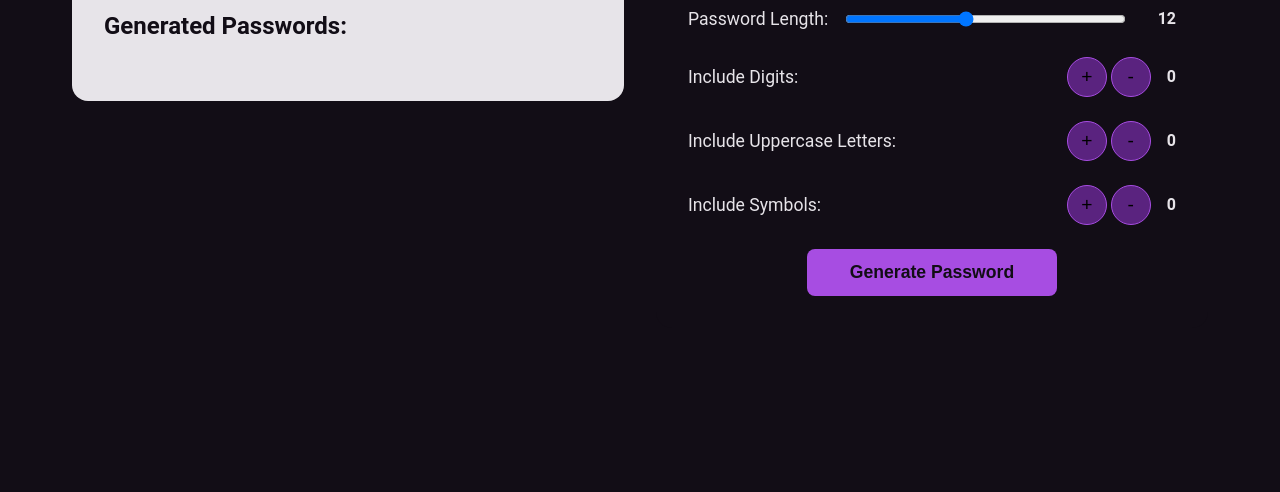
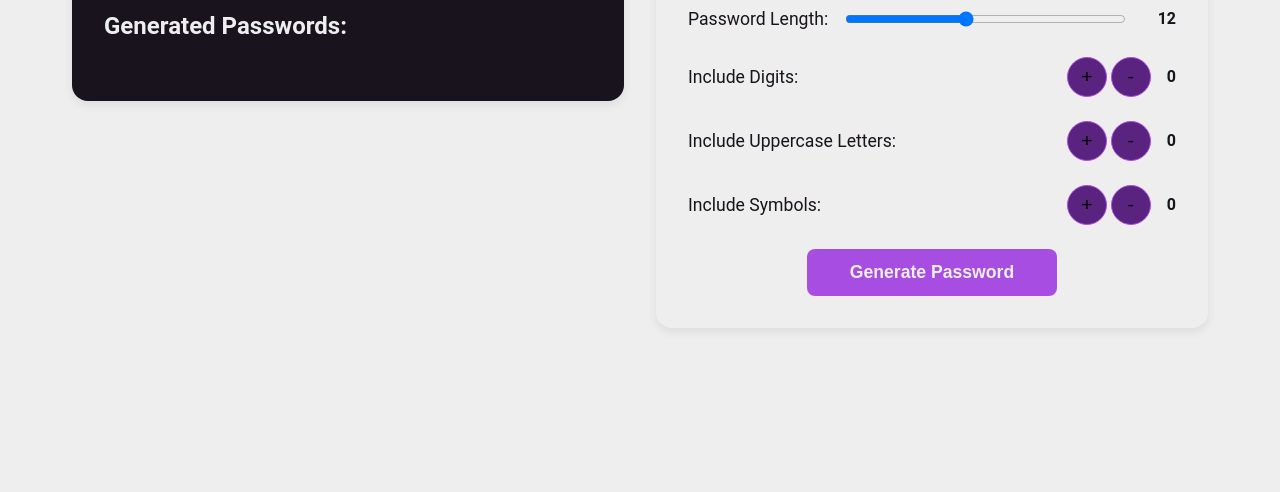
Before and after one commit to pawelek7k/password-generator, a website: page index.html in a window 1280 px wide. Shown: the part 308-800 px from the top of the page. Drawn offline with Linux system fonts and the light colour scheme.

Commit message:
Update root.css

```diff
--- a/styles/root.css
+++ b/styles/root.css
@@ -1,10 +1,12 @@
 :root {
-  --text: #e7e4e9;
-  --background: #120d16;
+  --text: #18131c;
+  --background: #eeeeee;
   --background-accent: #0d0910;
-  --primary: #be9ad5;
+  --primary: #b3b0b5;
   --secondary: #5a237f;
   --accent: #a74de2;
   --primary-accent-shade: #581584;
   --secondary-accent-shade: #49126e;
+  --box-shadow-color: #42445a18;
+  --transition: 250ms ease-in-out;
 }
```
